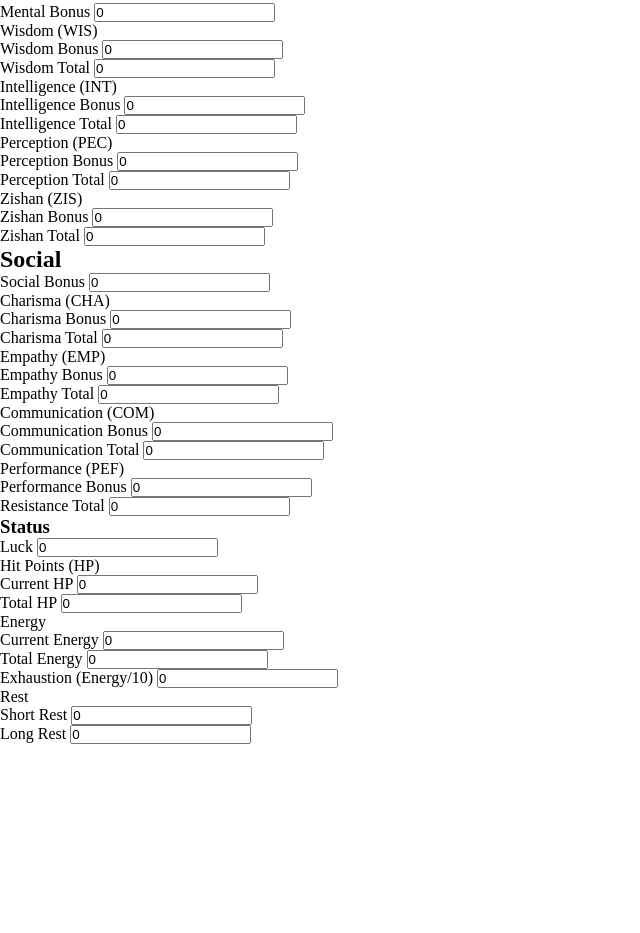
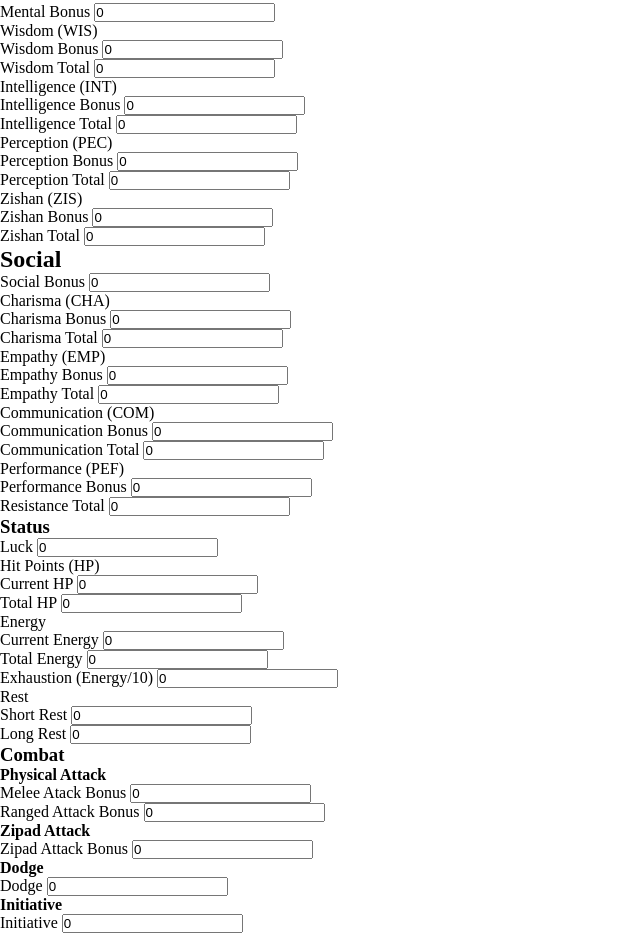
Before and after one commit to cezarviana/character-sheet-meridia-rpg, a plain HTML site: page index.html in a window 1280 px wide. Shown: the part 388-1321 px from the top of the page, without its empty margins (0-640 px from the left). Before the commit the page ends 1132 px from the top, so only its background shows below. Drawn offline with Linux system fonts and the light colour scheme; files that its build step writes are made by us from their sources.

Commit message:
<add>: combat

```diff
--- a/index.html
+++ b/index.html
@@ -332,6 +332,51 @@
 
         </div>
 
+        <div class="combat">
+            <div>
+                <h3>Combat</h3>
+            </div>
+            <div class="phy-attack">
+                <h4>Physical Attack</h4>
+                <div class="melee-atk">
+                    <label for="melee-atk">Melee Atack Bonus</label>
+                    <input type="number" class="melee-atk" id="melee-atk" value="0">
+                </div>
+
+                <div class="ranged-atk">
+                    <label for="ranged-atk">Ranged Attack Bonus</label>
+                    <input type="number" class="ranged-atk" id="ranged-atk" value="0">
+                </div>
+
+            </div>
+
+            <div class="zipad-atk">
+                <h4>Zipad Attack</h4>
+                <div class="zipad-atk">
+                    <label for="zipad-atk">Zipad Attack Bonus</label>
+                    <input type="number" class="zipad-atk" id="zipad-atk" value="0">
+                </div>
+            </div>
+
+            <div class="dodge">
+                <h4>Dodge</h4>
+                <div class="dodge">
+                    <label for="dodge">Dodge</label>
+                    <input type="number" class="Dodge" id="dodge" value="0">
+                </div>
+            </div>
+
+
+            <div class="initiative">
+                <h4>Initiative</h4>
+                <div class="initiative">
+                    <label for="initiative">Initiative</label>
+                    <input type="number" class="Initiative" id="initiative" value="0">
+                </div>
+            </div>
+
+        </div>
+
         <div class="inventory"></div>
     </main>
 
```
